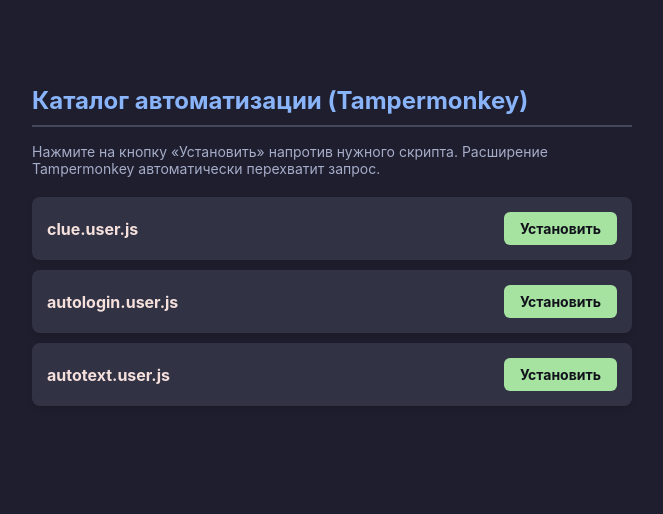
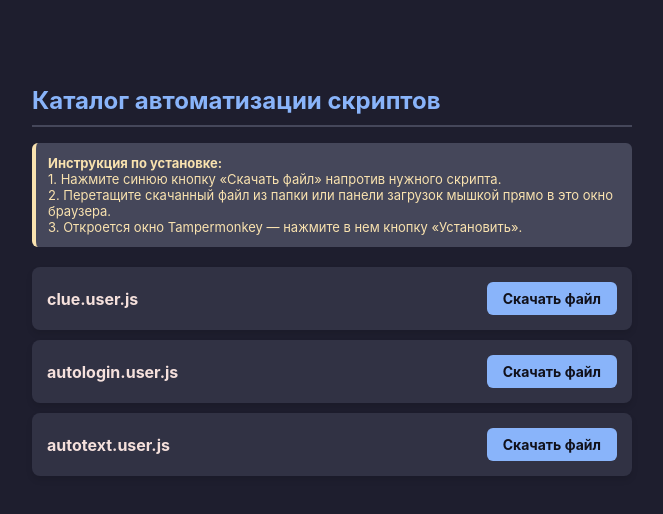
Before and after one commit to VladNevermore/bg-autofill-script, a plain HTML site: page index.html in a window 1280 px wide. Shown: the whole page, without its empty margins (308-971 px from the left). Drawn offline with Linux system fonts and the light colour scheme.

Commit message:
Update index.html
5878756

```diff
--- a/index.html
+++ b/index.html
@@ -7,36 +7,43 @@
     <style>
         body { font-family: -apple-system, BlinkMacSystemFont, "Segoe UI", Roboto, Helvetica, Arial, sans-serif; background-color: #1e1e2e; color: #cdd6f4; max-width: 600px; margin: 50px auto; padding: 20px; }
         h1 { color: #89b4fa; border-bottom: 2px solid #45475a; padding-bottom: 10px; font-size: 24px; }
-        p { color: #a6adc8; font-size: 14px; }
+        p { color: #a6adc8; font-size: 14px; line-height: 1.5; }
+        .instruction { background: #45475a; padding: 12px; border-radius: 6px; border-left: 4px solid #f9e2af; margin-bottom: 20px; color: #f9e2af; font-size: 13px; }
         .script-list { margin-top: 20px; }
         .script-item { display: flex; justify-content: space-between; align-items: center; background: #313244; padding: 15px; margin-bottom: 10px; border-radius: 8px; box-shadow: 0 4px 6px rgba(0,0,0,0.1); }
         .script-name { font-weight: bold; color: #f5e0dc; font-size: 16px; }
-        .btn-install { background-color: #a6e3a1; color: #11111b; text-decoration: none; padding: 8px 16px; font-weight: bold; border-radius: 6px; transition: background 0.2s; font-size: 14px; }
-        .btn-install:hover { background-color: #94e2d5; }
+        .btn-download { background-color: #89b4fa; color: #11111b; text-decoration: none; padding: 8px 16px; font-weight: bold; border-radius: 6px; transition: background 0.2s; font-size: 14px; }
+        .btn-download:hover { background-color: #b4befe; }
     </style>
 </head>
 <body>
 
-    <h1>Каталог автоматизации (Tampermonkey)</h1>
-    <p>Нажмите на кнопку «Установить» напротив нужного скрипта. Расширение Tampermonkey автоматически перехватит запрос.</p>
+    <h1>Каталог автоматизации скриптов</h1>
+
+    <div class="instruction">
+        <strong>Инструкция по установке:</strong><br>
+        1. Нажмите синюю кнопку «Скачать файл» напротив нужного скрипта.<br>
+        2. Перетащите скачанный файл из папки или панели загрузок мышкой прямо в это окно браузера.<br>
+        3. Откроется окно Tampermonkey — нажмите в нем кнопку «Установить».
+    </div>
 
     <div class="script-list">
         <!-- Скрипт 1 -->
         <div class="script-item">
             <span class="script-name">clue.user.js</span>
-            <a class="btn-install" href="./clue.user.js">Установить</a>
+            <a class="btn-download" href="./clue.user.js" download="clue.user.js">Скачать файл</a>
         </div>
 
         <!-- Скрипт 2 -->
         <div class="script-item">
             <span class="script-name">autologin.user.js</span>
-            <a class="btn-install" href="./autologin.user.js">Установить</a>
+            <a class="btn-download" href="./autologin.user.js" download="autologin.user.js">Скачать файл</a>
         </div>
 
         <!-- Скрипт 3 -->
         <div class="script-item">
             <span class="script-name">autotext.user.js</span>
-            <a class="btn-install" href="./autotext.user.js">Установить</a>
+            <a class="btn-download" href="./autotext.user.js" download="autotext.user.js">Скачать файл</a>
         </div>
     </div>
 
```
